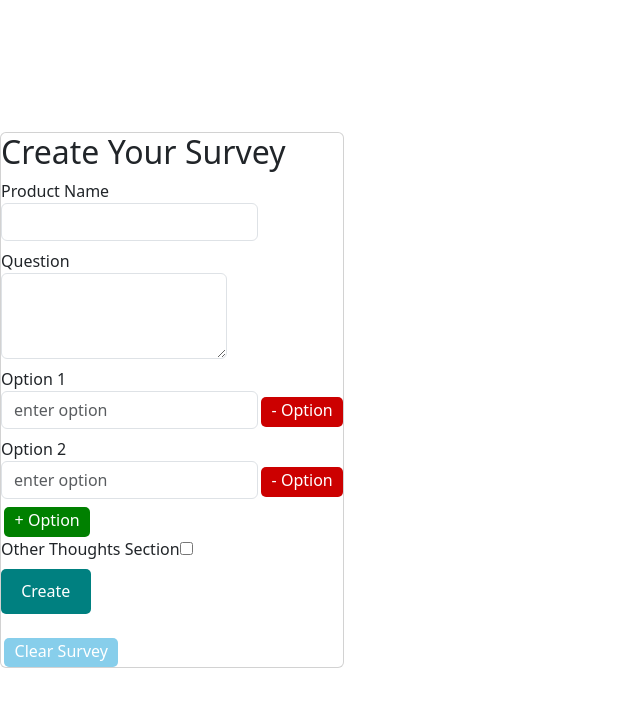
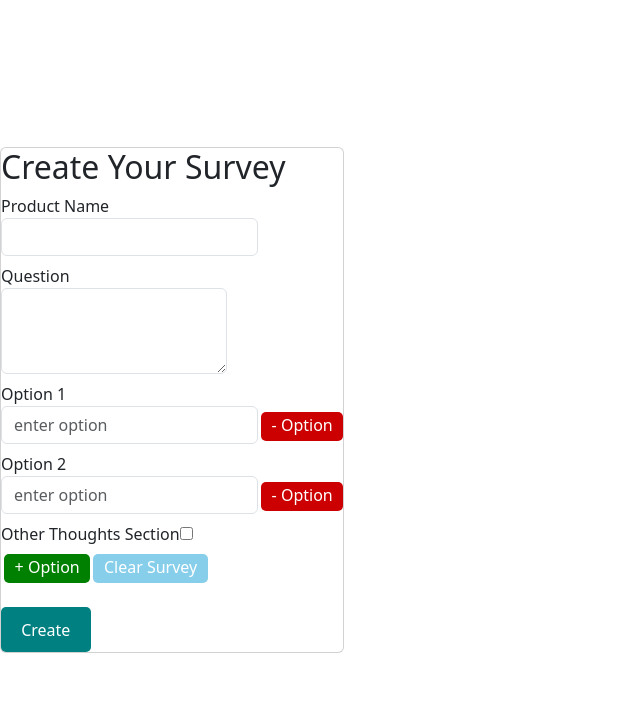
Before and after one commit to chrimcha/My-Market-Survey, a React (Vite) app in the folder My-Market-Survey_UI/: page /create-new-survey in a window 1280 px wide. Shown: the top 706 px of the page, without its empty margins (0-640 px from the left). Built offline with nearby package versions, Linux system fonts and the light colour scheme.

Commit message:
set up state for checkbox and added textarea id state is true

```diff
--- a/My-Market-Survey_UI/src/components/surveys/CreateSurveyForm.jsx
+++ b/My-Market-Survey_UI/src/components/surveys/CreateSurveyForm.jsx
@@ -7,7 +7,8 @@ export const CreateSurveyForm = () => {
         '',
         ''
     ]);
-    // const [otherThoughts, setOtherThoughts] = useState("");
+    const [isChecked, setIsChecked] = useState(false);
+    const [otherThoughts, setOtherThoughts] = useState("");
 
     const handleAnswerOptionsChange = (index, e) => {
         let data = [...answerOptions];
@@ -26,14 +27,24 @@ export const CreateSurveyForm = () => {
         setAnswerOptions(data);
     };
 
+    const handleCheckboxChange = () => {
+        setIsChecked(!isChecked);
+    };
+
+    const clearSurvey = () => {
+        setProductName('');
+        setQuestion('');
+        setAnswerOptions(['', '']);
+    };
+
     const submit = (e) => {
         e.preventDefault();
-        console.log(productName, question, answerOptions);
+        console.log(productName, question, answerOptions, isChecked);
     };
 
     return (
     <>
-        <form onSubmit={submit}>
+        <form>
             <div className="form-group">
                 <label className="form-label">
                     Product Name
@@ -79,31 +90,41 @@ export const CreateSurveyForm = () => {
                     </div>
                 )
             })}
-            <button onClick={addFields} className='add'>+ Option</button>
-{/* // TODO: If other thoughts section is checked, a textarea field appears and is required */}
             <div className="form-group">
-                <label className="form-label">
+                <label htmlFor='checkbox' className="form-label">
                     Other Thoughts Section
                     <input
                         type="checkbox"
-                        // className="form-control"
-                        // name='otherThoughts'
-                        // value={otherThoughts}
-                        // onChange={(e) => setOtherThoughts(e.target.value)}
+                        id='checkbox'
+                        name='isChecked'
+                        checked={isChecked}
+                        onChange={handleCheckboxChange}
                     />
                 </label >
             </div>
+            {isChecked &&
+                <textarea
+                    rows={3}
+                    className="form-control"
+                    name='otherThoughts'
+                    value={otherThoughts}
+                    onChange={(e) => setOtherThoughts(e.target.value)}
+                    required
+                />
+            }
+        </form>
 
-            <button type="submit" className="">
-                Create
-            </button>
-        </form>
+        <div className='side-by-side-buttons'>
+            <button onClick={addFields} className='add'>+ Option</button>
+            <button onClick={clearSurvey} className='clear'>Clear Survey</button>
+        </div>
 
         <br/>
 
-        <div className='side-by-side-buttons'>
-            <button className='clear'>Clear Survey</button>
-        </div>
+        <button type="submit" className="" onClick={submit}>
+            Create
+        </button>
+
     </>
 )
 }
```
